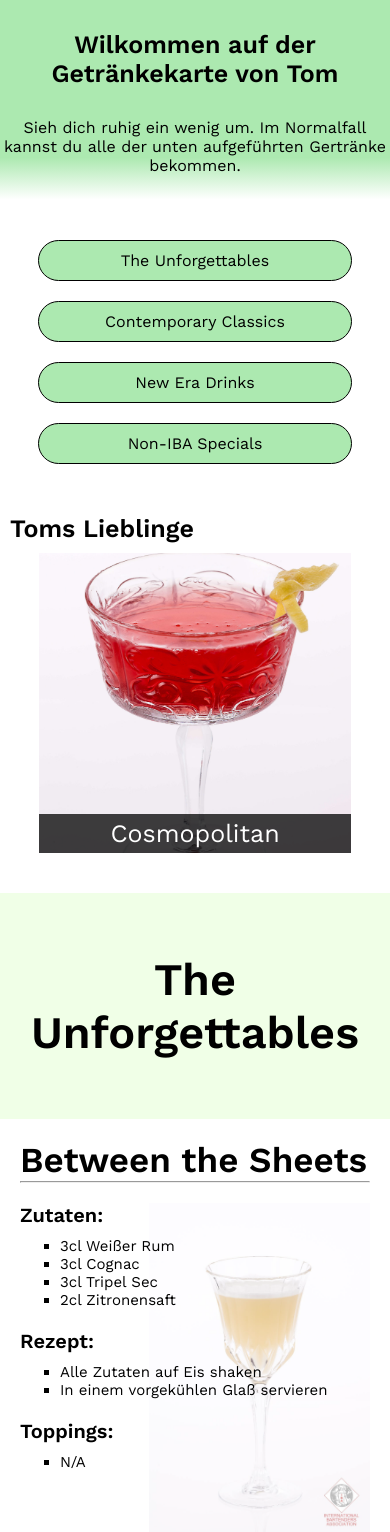
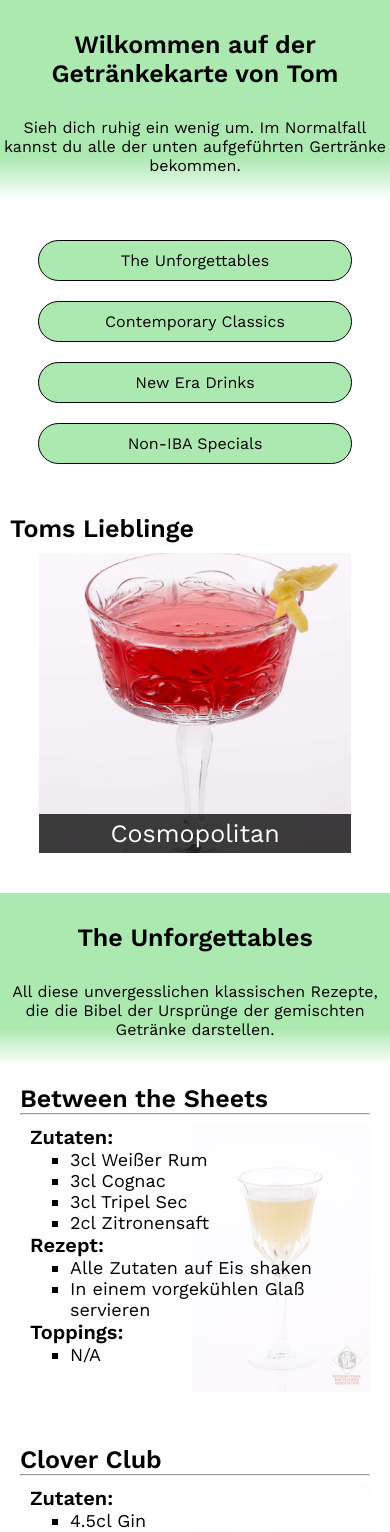
Before and after one commit to TomSchmanke/Drinks, an Angular app in the folder drinks-frontend/: page / in a window 390 px wide. Shown: the top 1532 px of the page. Built offline with nearby package versions, Linux system fonts and the light colour scheme.

Commit message:
Rework drink-page (mobile+desktop)

```diff
--- a/drinks-frontend/src/app/app.component.html
+++ b/drinks-frontend/src/app/app.component.html
@@ -2,7 +2,10 @@
 
   <app-frontpage [favourites]="favourites"></app-frontpage>
 
-  <app-title-banner content="The Unforgettables" id="The_Unforgettables"></app-title-banner>
+  <app-title-banner
+    title="The Unforgettables"
+    description="All diese unvergesslichen klassischen Rezepte, die die Bibel der Ursprünge der gemischten Getränke darstellen."
+    id="The_Unforgettables"></app-title-banner>
 
   <div *ngFor="let drink of drinks">
     <app-drink
@@ -12,7 +15,10 @@
   </div>
 
 
-  <app-title-banner content="Contemporary Classics" id="Contemporary_Classics"></app-title-banner>
+  <app-title-banner
+    title="Contemporary Classics"
+    description="Die zeitgenössischen Klassiker, die in der ganzen Welt als Symbol für Klasse und Prestige beliebt bleiben."
+    id="Contemporary_Classics"></app-title-banner>
 
   <div *ngFor="let drink of drinks">
     <app-drink
@@ -22,7 +28,10 @@
   </div>
 
 
-  <app-title-banner content="New Era Drinks" id="New_Era_Drinks"></app-title-banner>
+  <app-title-banner
+    title="New Era Drinks"
+    description="Die meisten neuen Rezepte, die regelmäßig überarbeitet und auf die Entwicklung des Konsums und der aktuellen Mode abgestimmt werden."
+    id="New_Era_Drinks"></app-title-banner>
 
   <div *ngFor="let drink of drinks">
     <app-drink
@@ -32,7 +41,10 @@
   </div>
 
 
-  <app-title-banner content="Non-IBA Specials" id="Non-IBA_Specials"></app-title-banner>
+  <app-title-banner
+    title="Non-IBA Specials"
+    description="All diese Getränke die es nicht in die Listen des IBA, aber in mein Herz geschafft haben."
+    id="Non-IBA_Specials"></app-title-banner>
 
   <div *ngFor="let drink of drinks">
     <app-drink
--- a/drinks-frontend/src/app/drink/drink.component.scss
+++ b/drinks-frontend/src/app/drink/drink.component.scss
@@ -1,23 +1,34 @@
-.drink-wrapper {
-  margin-bottom: 80px;
+.drink-title {
+  font-size: 25px;
 }
 
 .grid {
-  display: grid;
-  grid-template-columns: 1fr 1fr;
-  column-gap: 20px;
-
-  padding-top: 20px;
+  display: block;
+  width: 100%;
+  padding: 10px 10px 0 10px;
 }
 
-.drink-title {
-  font-size: 60px;
-  font-weight: 600;
+.drink-wrapper {
+  position: relative;
+  margin: 0 20px 80px 20px;
 }
 
 .cocktail-image {
-  width: 60%;
-  margin: 0 auto;
+  height: 95%;
+  width: initial;
+  right: 0;
+  position: absolute;
+  z-index: -1;
+  opacity: 0.4;
+}
+
+.drink-list {
+  list-style-type: square;
+  font-size: 16px;
+}
+
+.drink-sub-title {
+  font-size: 20px;
 }
 
 .drink-list {
@@ -25,58 +36,53 @@
   font-size: 18px;
 }
 
-.drink-sub-title {
-  font-size: 28px;
-  margin-top: 20px;
-  margin-bottom: 10px;
-}
 
-.drink-sub-title:first-child {
-  margin-top: 0;
-}
+@media screen and (min-width: 800px) {
+  .grid {
+    display: grid;
+    grid-template-columns: 1fr 1fr;
+    column-gap: 20px;
 
-@media screen and (max-width: 1100px) {
+    padding-top: 20px;
+  }
+
+  .drink-title {
+    font-size: 40px;
+  }
+
+  .drink-sub-title {
+    font-size: 24px;
+    margin-top: 20px;
+    margin-bottom: 10px;
+  }
+
+  .drink-sub-title:first-child {
+    margin-top: 0;
+  }
+
+  .drink-list {
+    font-size: 20px;
+  }
+
   .cocktail-image {
+    position: initial;
     width: 80%;
+    height: auto;
+    margin: 0 auto;
+    opacity: 1;
   }
 }
 
-@media screen and (max-width: 800px) {
+@media screen and (min-width: 1100px) {
   .cocktail-image {
-    width: 90%;
+    width: 60%;
+    height: auto;
   }
 }
 
-@media screen and (max-width: 600px) {
-  .grid {
-    display: block;
-    width: 100%;
-  }
-
-  .drink-wrapper {
-    position: relative;
-    margin: 0 20px 60px 20px;
-  }
-
-  .drink-title {
-    font-size: 35px;
-    font-weight: 600;
-  }
-
+@media screen and (min-width: 1500px) {
   .cocktail-image {
-    max-height: 100%;
-    width: initial;
-    right: 0;
-    position: absolute;
-    z-index: -1;
-    opacity: 0.5;
-  }
-
-  .drink-list {
-    font-size: 15px;
-  }
-
-  .drink-sub-title {
-    font-size: 20px;
+    width: 40%;
+    height: auto;
   }
 }
--- a/drinks-frontend/src/app/title-banner/title-banner.component.html
+++ b/drinks-frontend/src/app/title-banner/title-banner.component.html
@@ -1,3 +1,4 @@
 <div class="banner-box">
-  <h1 class="banner-title">{{content}}</h1>
+  <h1 class="banner-title">{{ title }}</h1>
+  <p class="banner-description">{{ description }}</p>
 </div>
--- a/drinks-frontend/src/app/title-banner/title-banner.component.scss
+++ b/drinks-frontend/src/app/title-banner/title-banner.component.scss
@@ -1,21 +1,30 @@
 .banner-box {
-  width: 100%;
-  background-color: #f0ffe7;
+  background: linear-gradient(180deg, #ace9b0 75%, #ffffff 95%);
   text-align: center;
-  margin-bottom: 40px;
+  margin-bottom: 10px;
 }
 
 .banner-title {
-  padding: 60px 0;
-  font-size: 64px;
+  padding: 30px 0;
+  font-size: 25px;
 }
 
-@media screen and (max-width: 600px) {
+.banner-description {
+  font-size: 16px;
+  padding-bottom: 35px;
+}
+
+
+@media screen and (min-width: 600px) {
   .banner-box {
     margin-bottom: 20px;
   }
 
   .banner-title {
-    font-size: 45px;
+    font-size: 40px;
+  }
+
+  .banner-description {
+    font-size: 24px;
   }
 }
--- a/drinks-frontend/src/app/title-banner/title-banner.component.ts
+++ b/drinks-frontend/src/app/title-banner/title-banner.component.ts
@@ -7,7 +7,8 @@
 })
 export class TitleBannerComponent implements OnInit {
 
-  @Input() content : string = '';
+  @Input() title : string = '';
+  @Input() description : string = '';
 
   constructor() { }
 
```
